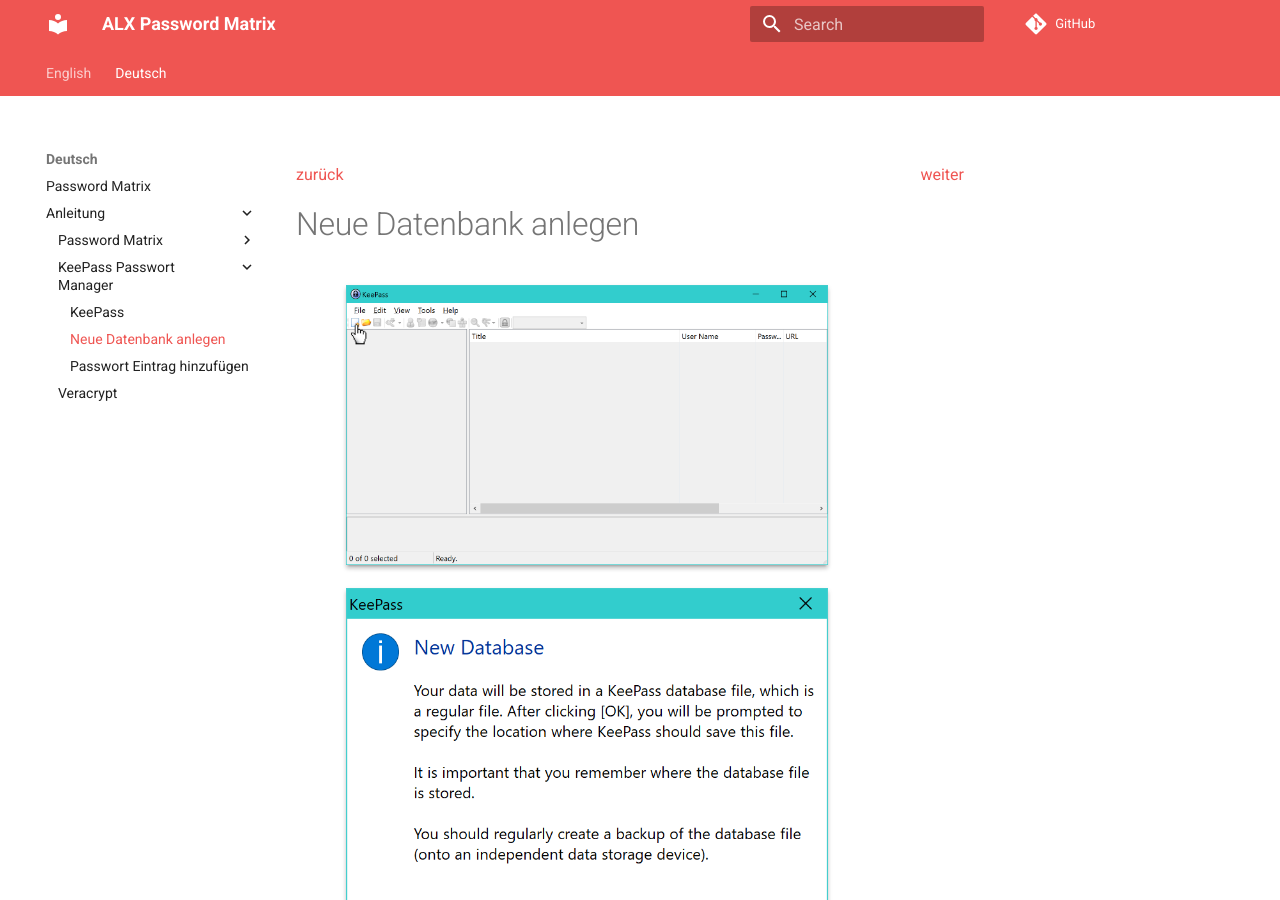
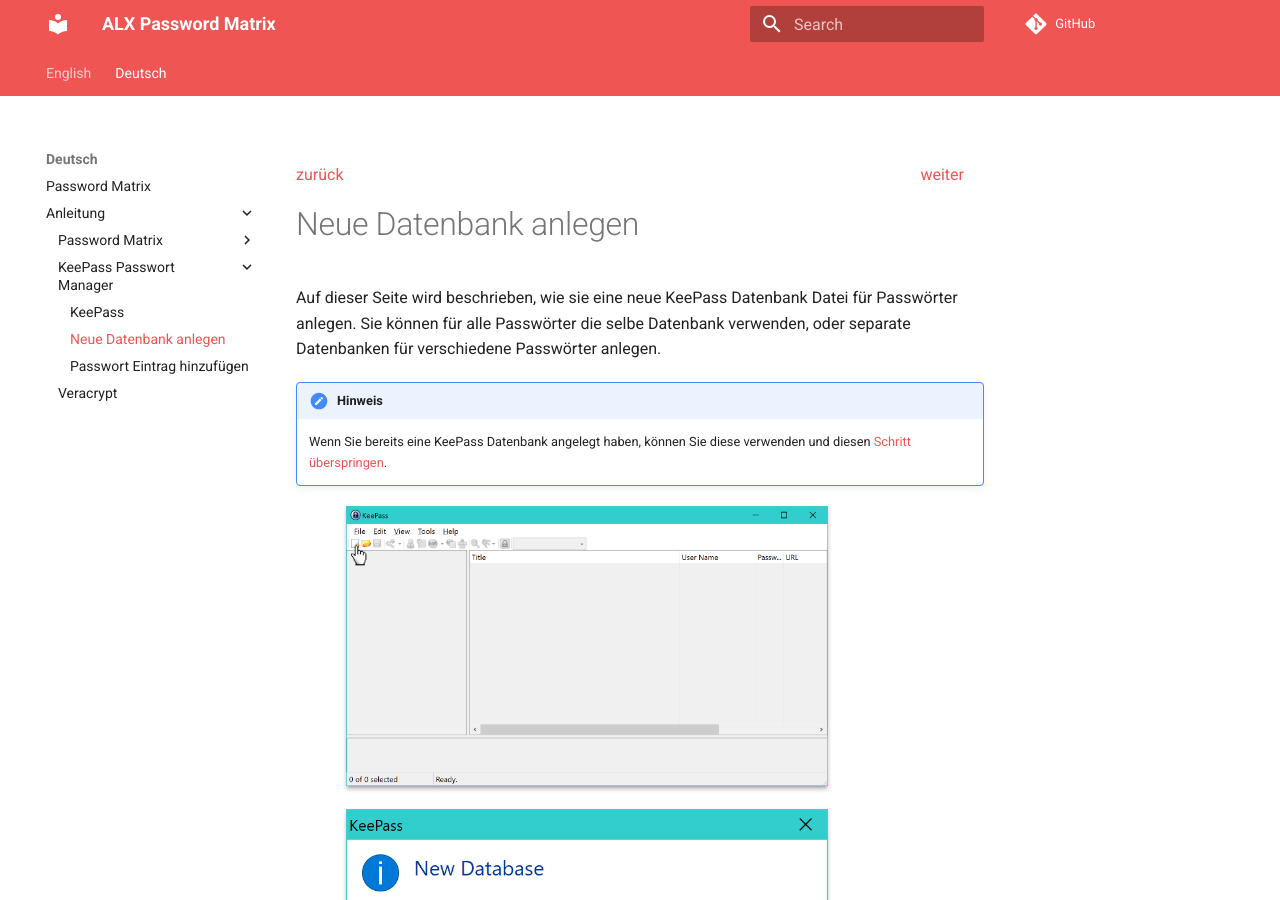
Before and after one commit to alexanderlink/PasswordMatrix, an MkDocs documentation site: the page built from docs/tutorial/KeePass_2_de.md, in a window 1280 px wide and 900 px high. Built offline with MkDocs 1.6.1 and Material for MkDocs 9.7.7, drawn with Linux system fonts in a browser that asks for light colours; comment, search, counter and statistics services are not loaded; old or Windows-style settings are respelled for this version of MkDocs.

Commit message:
KeePass text

```diff
--- a/docs/tutorial/KeePass_2_de.md
+++ b/docs/tutorial/KeePass_2_de.md
@@ -3,6 +3,11 @@
 <br>
 
 # Neue Datenbank anlegen
+
+Auf dieser Seite wird beschrieben, wie sie eine neue KeePass Datenbank Datei für Passwörter anlegen. Sie können für alle Passwörter die selbe Datenbank verwenden, oder separate Datenbanken für verschiedene Passwörter anlegen.
+
+!!! hint "Hinweis"
+    Wenn Sie bereits eine KeePass Datenbank angelegt haben, können Sie diese verwenden und diesen [Schritt überspringen](KeePass_3_de.md).
 
 <img class="shadow" src="/tutorial/images/keepass01.PNG" width="70%">
 
```
Also changed, not shown: docs/tutorial/KeePass_3_de.md (+2 -0 lines), docs/tutorial/Veracrypt_1_de.md (+2 -0 lines).
